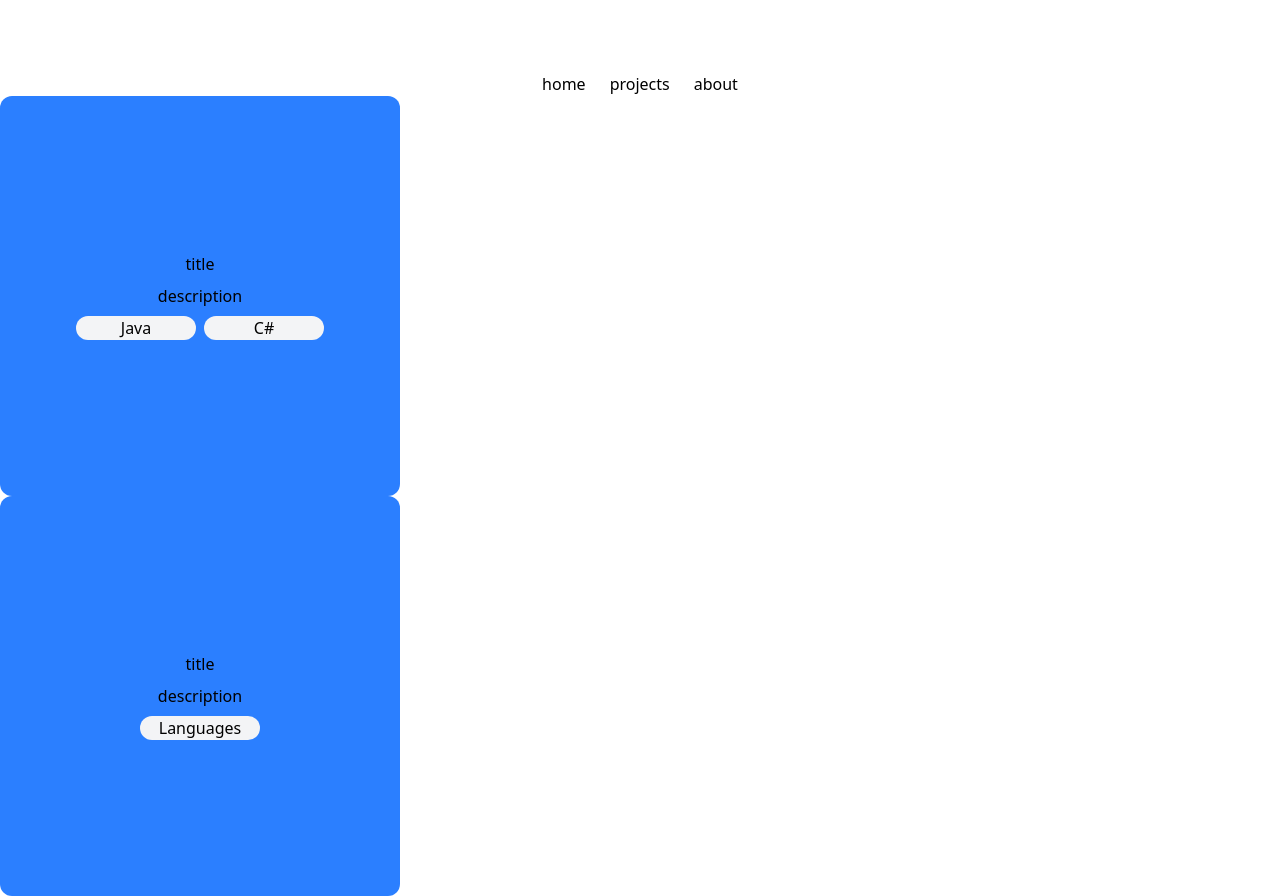
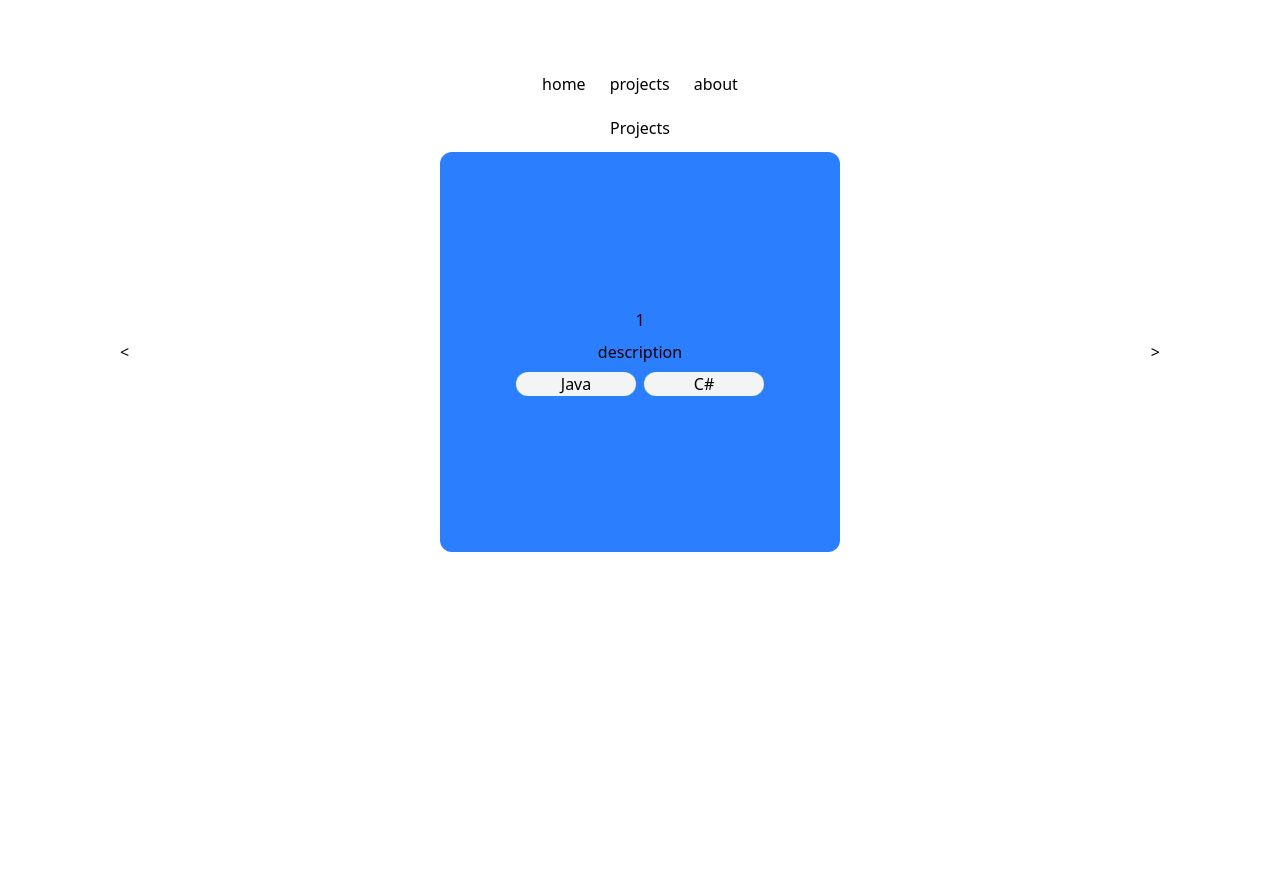
Before and after one commit to hanjing06/hanjing.dev, a Next.js app: page /projects in a window 1280 px wide. After the commit the page ends 800 px from the top, so only its background shows below. Built offline with nearby package versions, Linux system fonts and the light colour scheme.

Commit message:
Added next index and previous index button

```diff
--- a/app/projects/page.tsx
+++ b/app/projects/page.tsx
@@ -1,10 +1,11 @@
 "use client";
 
 import ProjectCard from "../components/ProjectCard";
+import {useState} from 'react';
 
-export default function About(){
+export default function Projects(){
     const collections = [
-    {   title: "title",
+    {   title: "1",
         description: "description",
         tags: ["Java", "C#"],
         logo: "",
@@ -13,9 +14,9 @@ export default function About(){
         insideDesc: "",
         date: "",
     },
-    {   title: "title",
+    {   title: "2",
         description: "description",
-        tags: ["Languages"],
+        tags: ["MySQL", "Python", "RestAPI", "Language"],
         logo: "",
         link: "",
         demoVideo: "",
@@ -24,27 +25,37 @@ export default function About(){
     }
     ];
 
+    const[index, setIndex] = useState(0);
+
+    function nextProject(){
+        setIndex((index + 1) % collections.length);
+    }
+
+    function backProject(){
+        setIndex((index - 1 + collections.length) % collections.length);
+    }
+
+    let project = collections[index];
+
 return (
-    <main>
-    <section>
+    <section id ="projects">
+        <h1 className="text-center mt-5 mb-3">Projects</h1>
+        <div className="flex justify-between items-center">
+            <button onClick={backProject} className="cursor-pointer ml-30">{'<'}</button>
         <div>
-         <div>
-            {collections.map((item, i)=>(
             <ProjectCard
-                key = {i}
-                title = {item.title}
-                description = {item.description}
-                tags = {item.tags}
-                logo = {item.logo}
-                link = {item.link}
-                demoVideo = {item.demoVideo}
-                insideDesc = {item.insideDesc}
-                date = {item.date}
+            title={project.title}
+            description={project.description}
+            tags={project.tags}
+            logo={project.logo}
+            link={project.link}
+            demoVideo={project.demoVideo}
+            insideDesc={project.insideDesc}
+            date={project.date}
             />
-            ))}
         </div>
+            <button onClick={nextProject} className="cursor-pointer mr-30">{'>'}</button>
         </div>
     </section>
-    </main>
     );
 };
```
Lines whose indentation alone changed are shown as unchanged.
